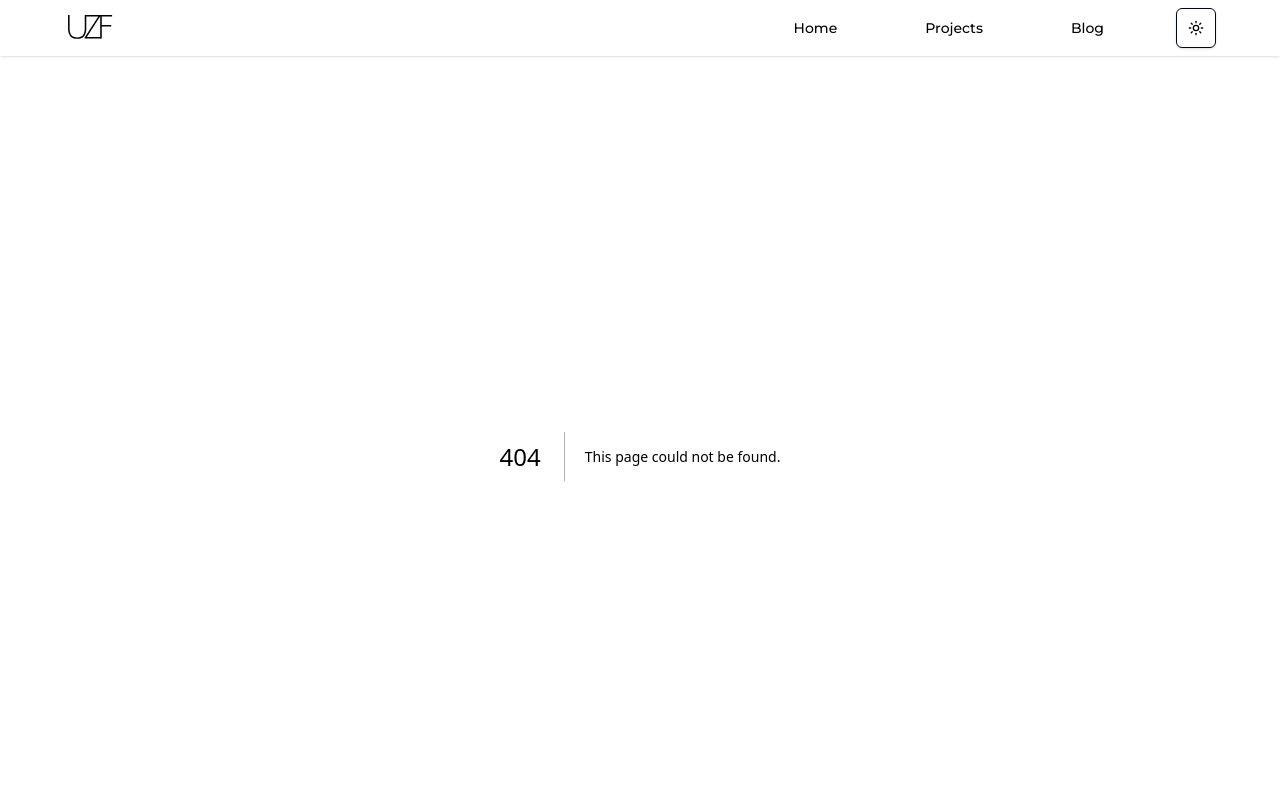
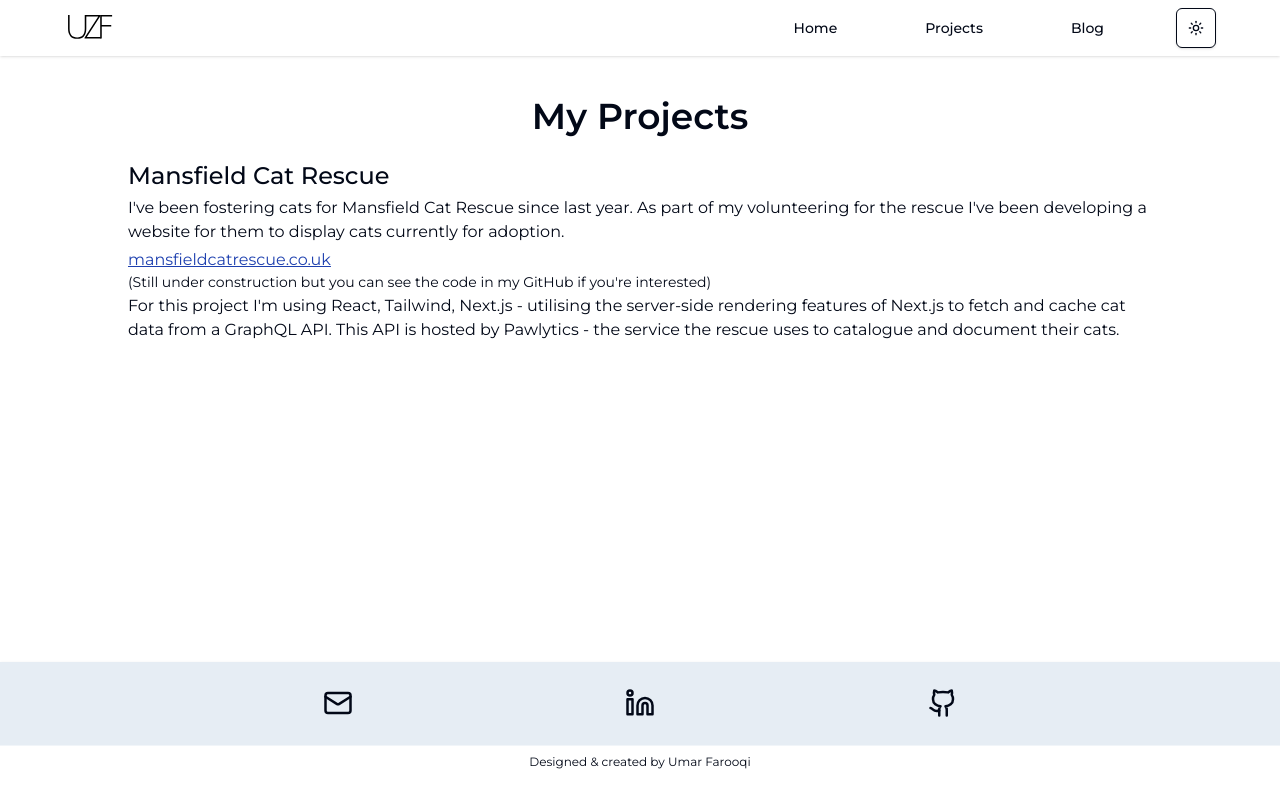
Before and after one commit to Skoomar/umar-farooqi, a Next.js app: page /projects in a window 1280 px wide. Before the commit this address had no page. Shown: the top 800 px of the page. Built offline with nearby package versions, Linux system fonts and the light colour scheme.

Commit message:
Add projects and blog page. Add subtitle option for ExperienceContent. Make logo in navbar a link to home.

```diff
--- a/src/app/HomeSections/AboutMe.tsx
+++ b/src/app/HomeSections/AboutMe.tsx
@@ -4,17 +4,19 @@ import { HeadingUnderline, Subsection } from '@/components/UtilComponents';
 
 // TODO: add default heading and <ul> styles to Tailwind base rather than repeating them again and again
 
-const ExperienceContent = ({ institution, tenure, separator = false, children }: {
+const ExperienceContent = ({ institution, tenure, subtitle, separator = false, children }: {
     institution: string,
     tenure: string,
+    subtitle?: string,
     separator?: boolean,
     children: ReactNode
 }) => (
     <div className="mb-3">
         <div className="flex flex-row justify-between">
-            <h4 className="text-md font-medium mb-0.5">{institution}</h4>
+            <h4 className="text-lg font-medium mb-0.5">{institution}</h4>
             <p className="text-muted-foreground text-xs italic my-auto">{tenure}</p>
         </div>
+        {subtitle && (<div className="italic mb-1">{subtitle}</div>)}
         <div className="text-sm">
             {children}
         </div>
@@ -98,8 +100,10 @@ const AboutMe = () => (
         <Subsection>
             <h3 className="text-xl font-semibold max-md:text-center">Education</h3>
             <HeadingUnderline />
-            <ExperienceContent institution="University of York" tenure="2017 - 2021">
-                <p>BEng Computer Science with Year in Industry</p>
+            <ExperienceContent institution="University of York" tenure="2017 - 2021"
+                               subtitle="BEng Computer Science with Year in Industry">
+                <p>I wrote my final-year dissertation on the efficacy of Recurrent Neural Networks in categorising
+                    activities measured by wearable devices.</p>
             </ExperienceContent>
         </Subsection>
         <Subsection>
--- /dev/null
+++ b/src/app/blog/page.tsx
@@ -0,0 +1,7 @@
+const Blog = () => (
+    <header className="py-72 text-center">
+        <h1 className="text-4xl font-semibold">Still under construction - check back later!</h1>
+    </header>
+);
+
+export default Blog;
--- /dev/null
+++ b/src/app/projects/page.tsx
@@ -0,0 +1,27 @@
+import Link from 'next/link';
+
+const Projects = () => (
+    <>
+        <header className="pt-10 mb-6 text-center">
+            <h1 className="text-3xl lg:text-4xl font-semibold">My Projects</h1>
+        </header>
+        <section className="pb-80 px-8 lg:px-[10%]">
+            <h2 className="text-xl lg:text-2xl font-medium mb-1">Mansfield Cat Rescue</h2>
+            <p className="mb-1">I&#39;ve been fostering cats for Mansfield Cat Rescue since last year. As part of my
+                volunteering for the
+                rescue I&#39;ve been developing a website for them to display cats currently for adoption.</p>
+            <Link href="https://mansfieldcatrescue.co.uk/"
+                     className="text-blue-800 underline visited:accent-purple-800">mansfieldcatrescue.co.uk</Link>
+            <p className="text-sm">
+                (Still under construction but you can see the code in my GitHub if you&#39;re interested)
+            </p>
+            <p className="mt-0.5">For this project I&#39;m using React, Tailwind, Next.js - utilising the server-side
+                rendering features of Next.js to fetch and cache cat data from a GraphQL API. This API is hosted by Pawlytics - the
+                service the rescue
+                uses to catalogue and document their cats.
+            </p>
+        </section>
+    </>
+);
+
+export default Projects;
--- a/src/components/NavMenu/NavMenu.tsx
+++ b/src/components/NavMenu/NavMenu.tsx
@@ -47,7 +47,7 @@ const NavMenu = () => (
                 </div>
             </SheetContent>
         </Sheet>
-        <Logo />
+        <Link href="/"><Logo /></Link>
         <div className="ml-auto mr-14 hidden lg:flex items-center gap-14 font-bold">
             {
                 links.map(link => (
```
